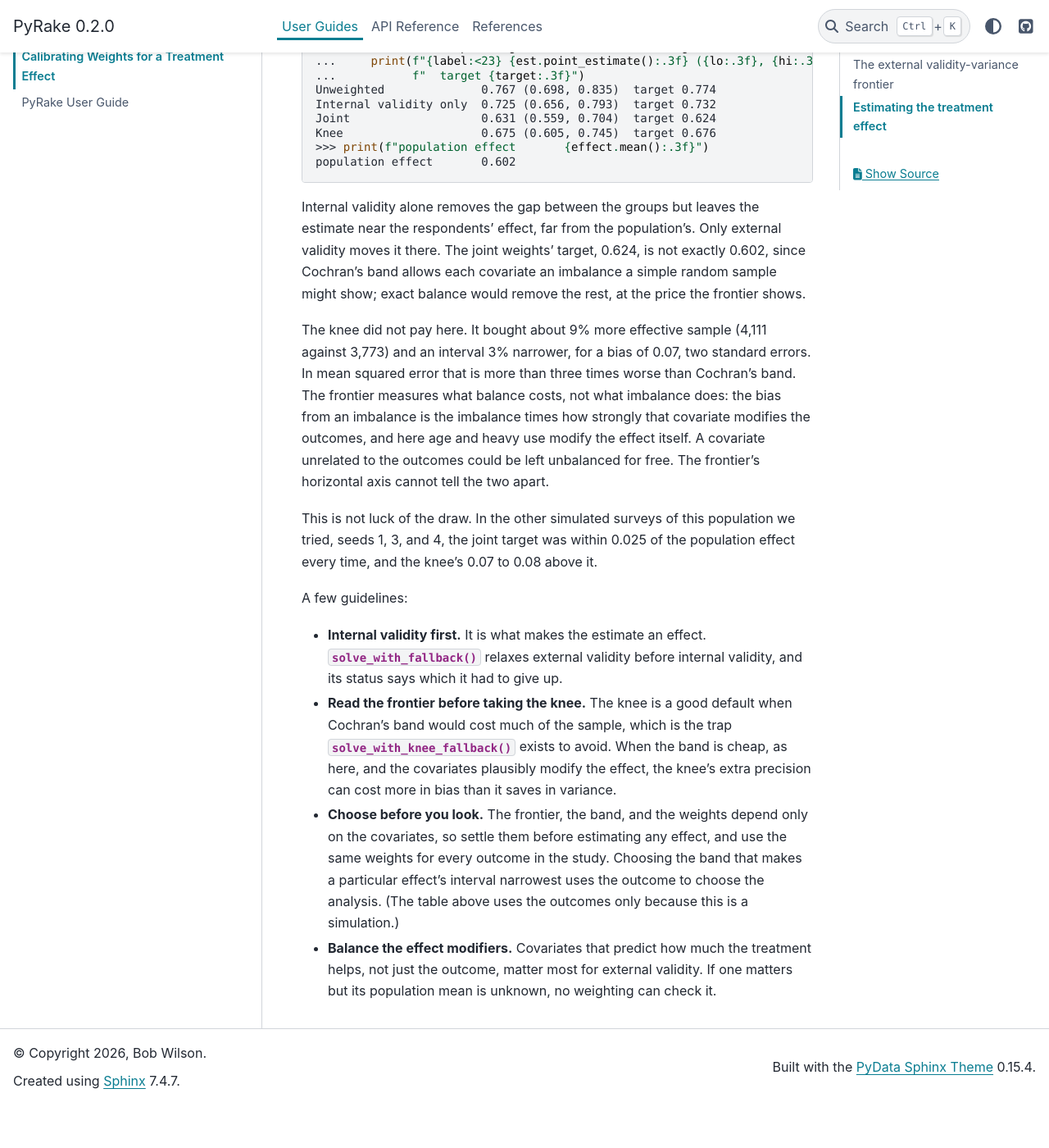
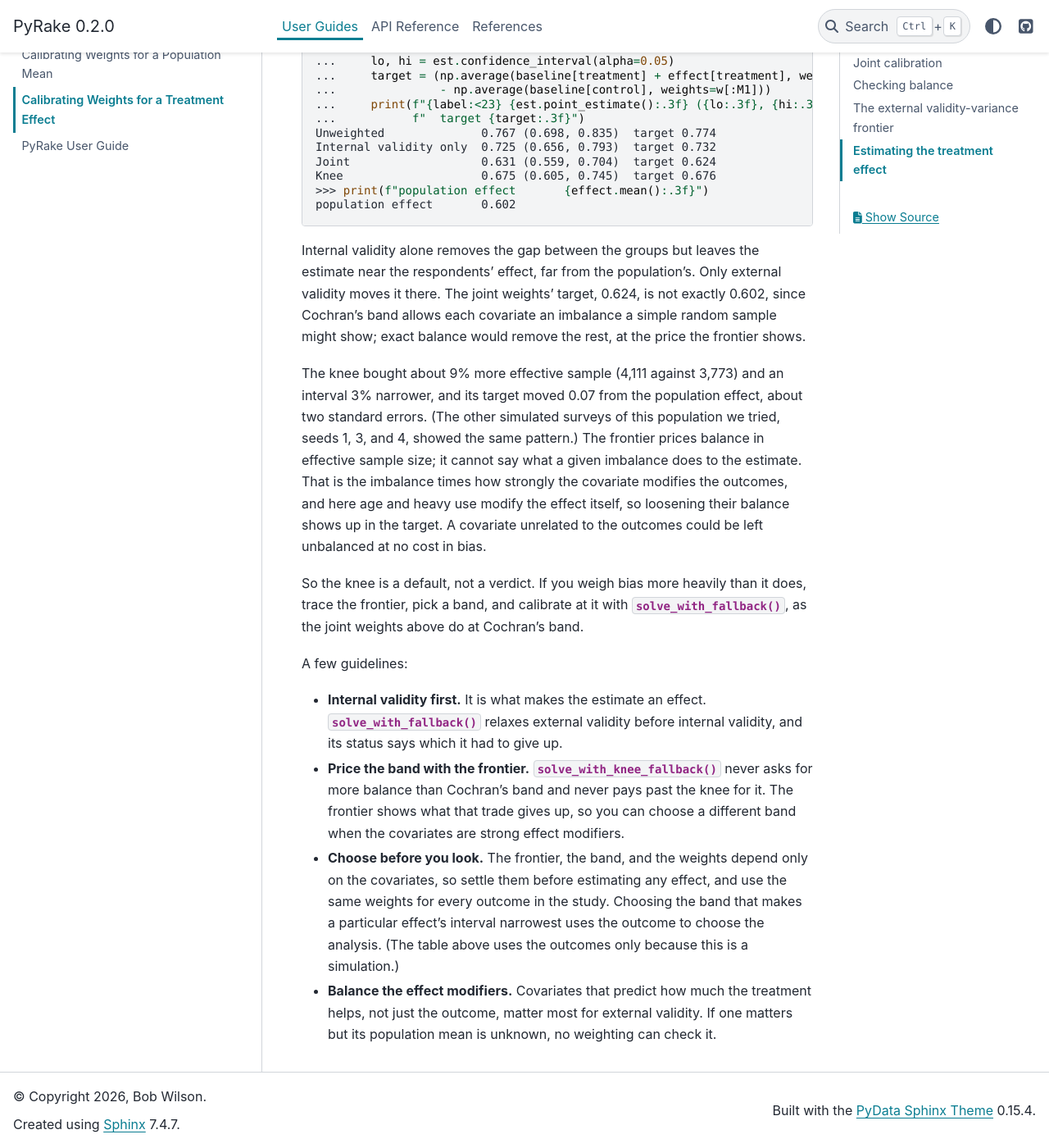
Before and after one commit to rwilson4/PyRake, a Sphinx documentation site: the page built from docs/user_guides/treatment_effect.md, in a window 1280 px wide and 1400 px high, scrolled down 9417 px. Shown: the whole window at 82% size. Built offline with Sphinx 7.4.7 and the PyData theme 0.15.4, drawn with Linux system fonts in a browser that asks for light colours; before the commit the page ends 10765 px from its top, so only the background shows below that; some of the changed text lies outside the part shown.

Commit message:
[Claude] Present the knee in the treatment-effect guide as the default it is
solve_with_knee_fallback treats Cochran's band as enough balance and
the knee as the most it will pay for it, by design. The guide had
judged that rule by mean squared error in one simulation. It now
explains the rule, reports the same numbers (9% more effective sample,
a target 0.07 from the population effect), says why the frontier
cannot see that bias, and shows how to calibrate at a band of your own
choosing instead.

Co-Authored-By: Claude Opus 5.5 <noreply@anthropic.com>
Claude-Session: https://claude.ai/code/session_01Gpq7FQZJgSSaekuEj8HNGS

````diff
--- a/docs/user_guides/treatment_effect.md
+++ b/docs/user_guides/treatment_effect.md
@@ -335,11 +335,14 @@ more sample.
 
 {func}`~pyrake.solve_with_knee_fallback` turns that into a rule. It
 traces a coarse frontier and calibrates at the looser of Cochran's
-band and the knee, so it never pays past the knee for balance. It
-exists for surveys where Cochran's band sits far out on the flat end of
-the frontier; its documentation describes one where meeting the
-tightest attainable band left an effective sample of 164, against 448
-at the knee. Here it picks the knee:
+band and the knee. Cochran's band is enough balance, so it never asks
+for more, however cheap more would be; and it never pays past the knee
+to reach Cochran's band, taking the effective sample instead. In
+practice reaching that band often costs a large share of the sample:
+the function's documentation describes a survey where the tightest
+attainable band left an effective sample of 164, against 448 at the
+knee. Here the knee is the looser of the two, so that is where it
+calibrates:
 
 ```{doctest}
 >>> knee = pyrake.solve_with_knee_fallback(calibrator)
@@ -442,20 +445,21 @@ Only external validity moves it there. The joint weights' target,
 covariate an imbalance a simple random sample might show; exact
 balance would remove the rest, at the price the frontier shows.
 
-The knee did not pay here. It bought about 9% more effective sample
-(4,111 against 3,773) and an interval 3% narrower, for a bias of 0.07,
-two standard errors. In mean squared error that is more than three
-times worse than Cochran's band. The frontier measures what balance costs, not what imbalance
-does: the bias from an imbalance is the imbalance times how strongly
-that covariate modifies the outcomes, and here age and heavy use modify
-the effect itself. A covariate unrelated to the outcomes could be left
-unbalanced for free. The frontier's horizontal axis cannot tell the two
-apart.
+The knee bought about 9% more effective sample (4,111 against 3,773)
+and an interval 3% narrower, and its target moved 0.07 from the
+population effect, about two standard errors. (The other simulated
+surveys of this population we tried, seeds 1, 3, and 4, showed the same
+pattern.) The frontier prices balance in effective sample size; it
+cannot say what a given imbalance does to the estimate. That is the
+imbalance times how strongly the covariate modifies the outcomes, and
+here age and heavy use modify the effect itself, so loosening their
+balance shows up in the target. A covariate unrelated to the outcomes
+could be left unbalanced at no cost in bias.
 
-This is not luck of the draw. In the other simulated surveys of this
-population we tried, seeds 1, 3, and 4, the joint target was within
-0.025 of the population effect every time, and the knee's 0.07 to 0.08
-above it.
+So the knee is a default, not a verdict. If you weigh bias more
+heavily than it does, trace the frontier, pick a band, and calibrate at
+it with {meth}`~pyrake.JointCalibrator.solve_with_fallback`, as the
+joint weights above do at Cochran's band.
 
 A few guidelines:
 
@@ -463,12 +467,11 @@ A few guidelines:
   effect. {meth}`~pyrake.JointCalibrator.solve_with_fallback` relaxes
   external validity before internal validity, and its status says
   which it had to give up.
-- **Read the frontier before taking the knee.** The knee is a good
-  default when Cochran's band would cost much of the sample, which is
-  the trap {func}`~pyrake.solve_with_knee_fallback` exists to avoid.
-  When the band is cheap, as here, and the covariates plausibly modify
-  the effect, the knee's extra precision can cost more in bias than it
-  saves in variance.
+- **Price the band with the frontier.**
+  {func}`~pyrake.solve_with_knee_fallback` never asks for more balance
+  than Cochran's band and never pays past the knee for it. The frontier
+  shows what that trade gives up, so you can choose a different band
+  when the covariates are strong effect modifiers.
 - **Choose before you look.** The frontier, the band, and the weights
   depend only on the covariates, so settle them before estimating any
   effect, and use the same weights for every outcome in the study.
````
